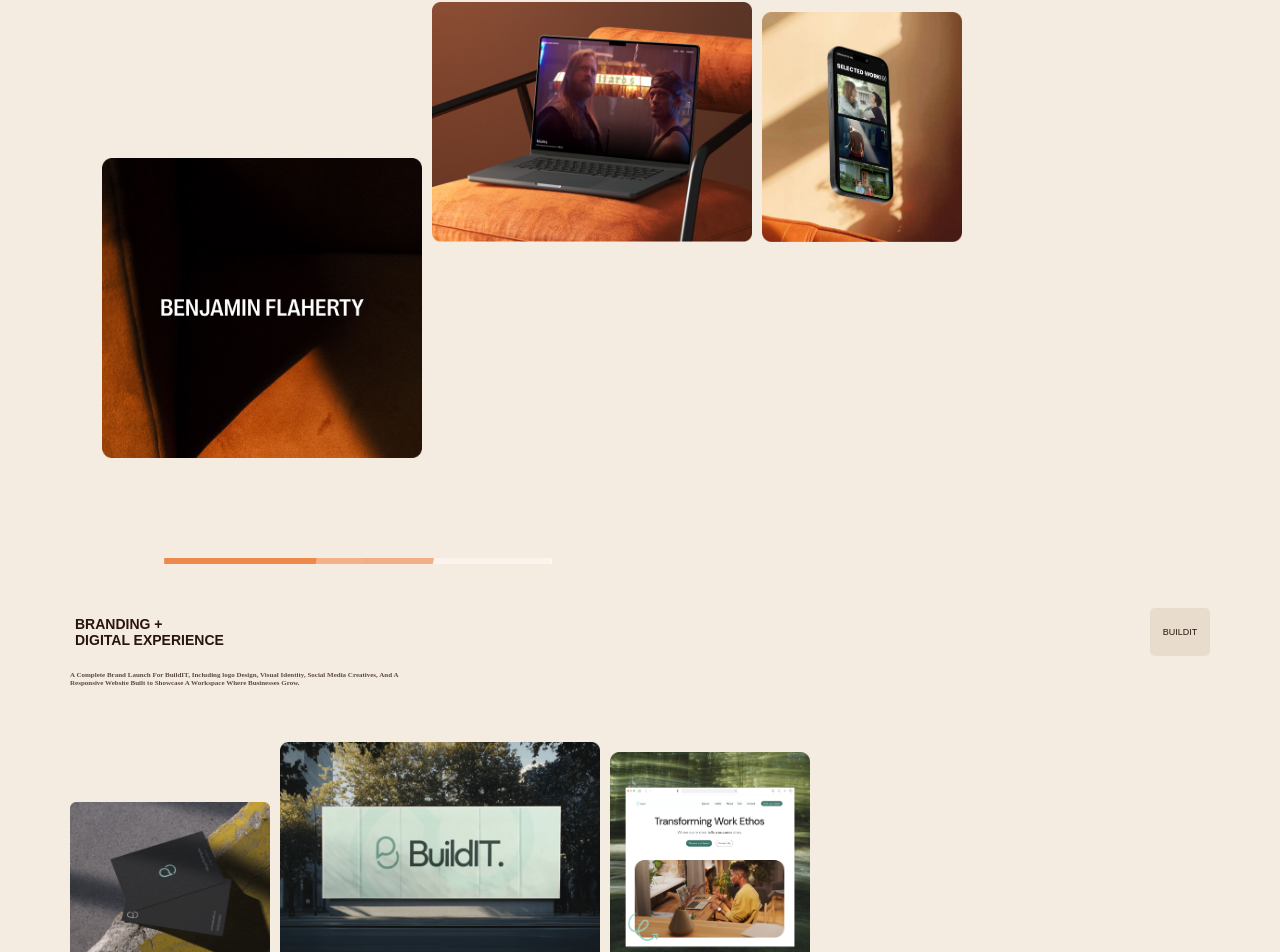
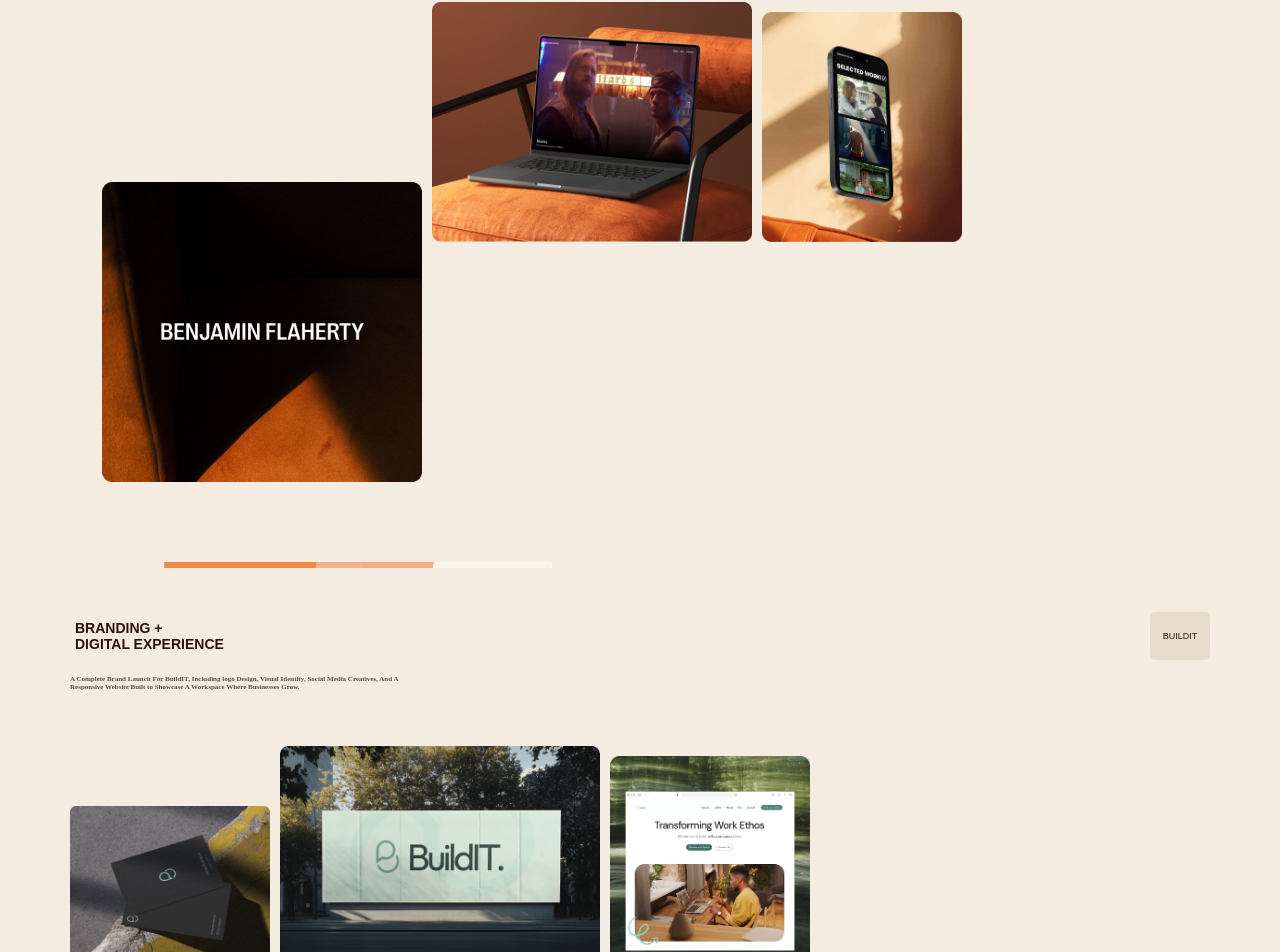
Before and after one commit to annaskhan-dev/RCHYstudio, a React (Vite) app: page / in a window 1280 px wide. Shown: the part 3018-3970 px from the top of the page. Built offline with nearby package versions, Linux system fonts and the light colour scheme.

Commit message:
fix: add safety check for logs map and dynamic API URL

```diff
--- a/src/components/benjamin.module.css
+++ b/src/components/benjamin.module.css
@@ -66,12 +66,13 @@ body {
   display: flex;
   gap: 10px;
   margin-left: 8vw;
+
 }
 .image1 {
   width: 320px;
   height: 300px;
   border-radius: 2px;
-  margin-top: 22vh;
+  margin-top: 25vh;
 }
 
 .image2 {
```
